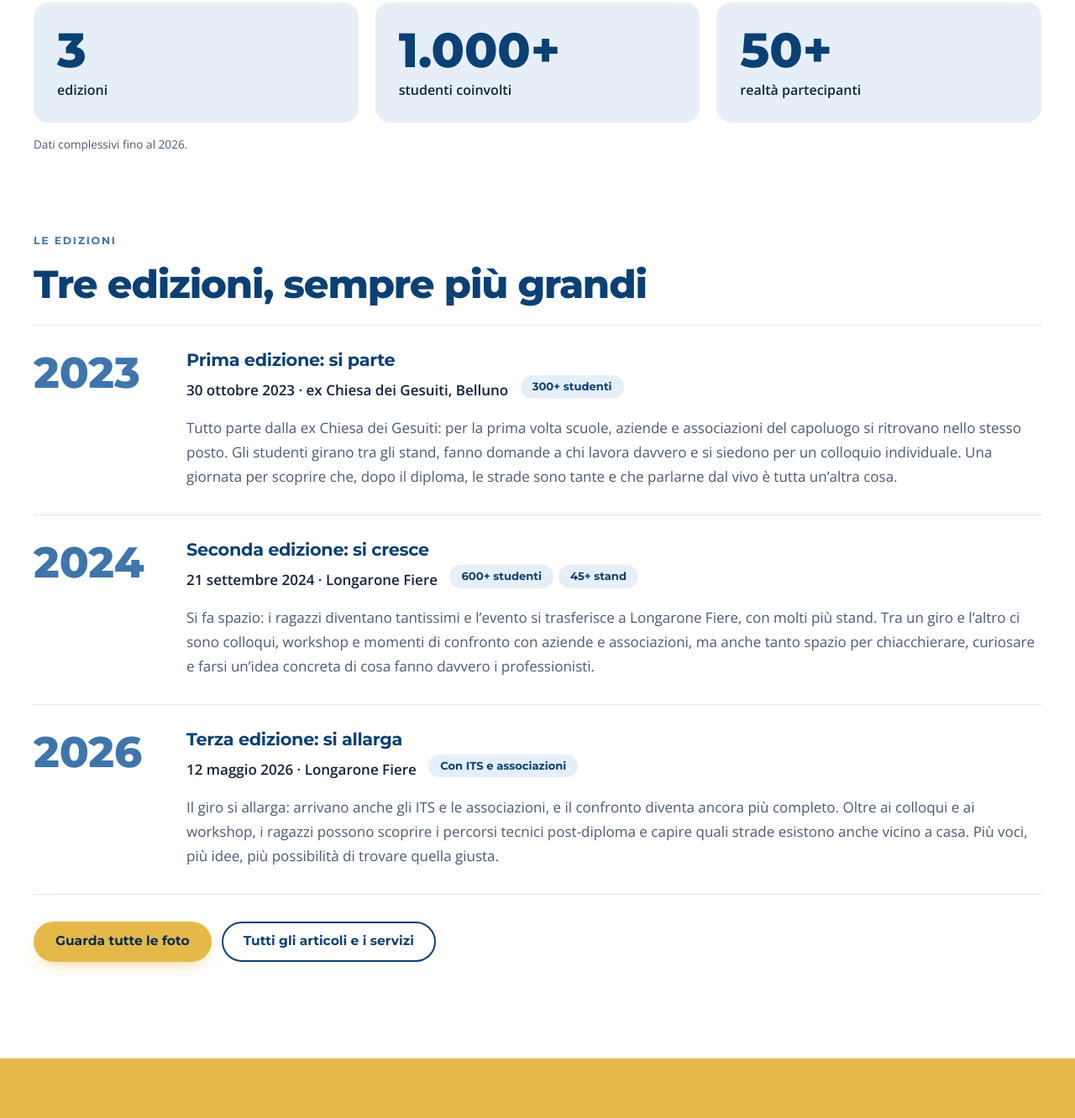
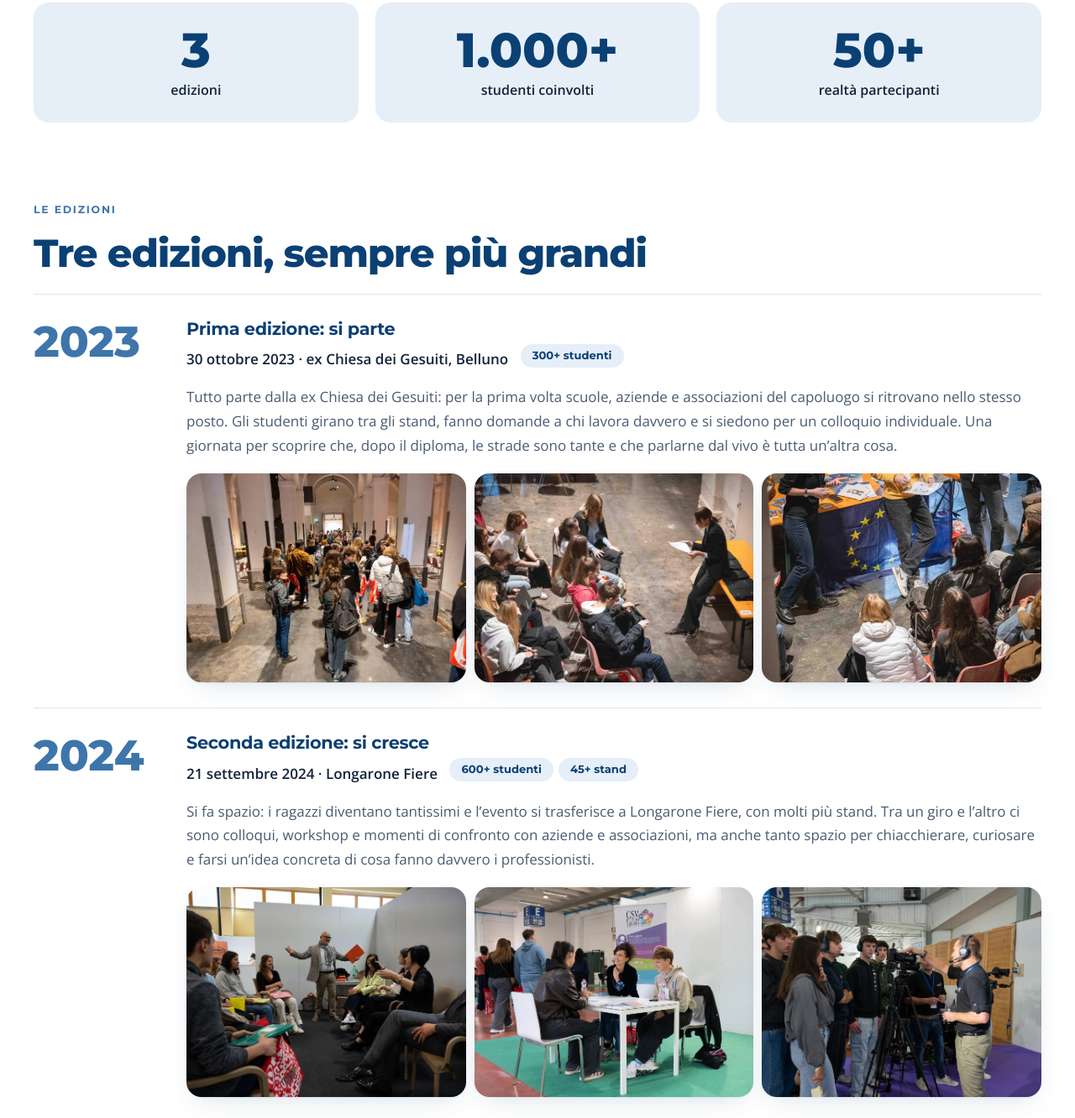
Before and after one commit to Consiglio-Giovanile-Bellunese/site, a plain HTML site: page carriera-360.html in a window 1280 px wide. Shown: the part 2388-3720 px from the top of the page at 84% size. Drawn offline with Linux system fonts and the light colour scheme.

Commit message:
Carriera 360°: numeri centrati, tolta nota sui dati, tre foto sotto ogni edizione
Co-Authored-By: Claude Sonnet 5.5 <noreply@anthropic.com>
Claude-Session: https://claude.ai/code/session_01GShL9oywTaJ6dcBfv2L6Lu

```diff
--- a/carriera-360.html
+++ b/carriera-360.html
@@ -96,11 +96,12 @@
     .c360-lead { max-width: none; }
     .c360-cta-text p { max-width: none; }
     .c360-stats { list-style: none; display: grid; grid-template-columns: repeat(3, 1fr); gap: 20px; margin: 0; padding: 0; }
-    .c360-stats li { display: flex; flex-direction: column; gap: 8px; padding: 28px; border-radius: var(--radius); background: var(--sky); }
+    .c360-stats li { display: flex; flex-direction: column; align-items: center; justify-content: center; text-align: center; gap: 8px; padding: 28px; border-radius: var(--radius); background: var(--sky); }
     .c360-stats strong { font: 800 clamp(2.4rem, 1.8rem + 2.4vw, 3.6rem)/1 var(--font-head); color: var(--cerulean); }
     .c360-stats span { font: 600 1rem/1.3 var(--font-body); color: var(--ink); }
     .c360-stats-note { margin: 14px 0 0; font-size: .85rem; color: var(--muted); }
     @media (max-width: 700px) { .c360-stats { grid-template-columns: 1fr; } }
+      .c360-edition-photos a { display: block; }
   </style>
   <script type="application/ld+json">
   {
@@ -281,7 +282,6 @@
             <li><strong>1.000+</strong><span>studenti coinvolti</span></li>
             <li><strong>50+</strong><span>realtà partecipanti</span></li>
           </ul>
-          <p class="c360-stats-note">Dati complessivi fino al 2026.</p>
         </div>
 
         <div class="c360-block editions" id="edizioni" data-reveal>
@@ -295,6 +295,12 @@
                 <p class="c360-meta">30 ottobre 2023 · ex Chiesa dei Gesuiti, Belluno</p>
                 <span class="c360-fact">300+ studenti</span>
                 <p>Tutto parte dalla ex Chiesa dei Gesuiti: per la prima volta scuole, aziende e associazioni del capoluogo si ritrovano nello stesso posto. Gli studenti girano tra gli stand, fanno domande a chi lavora davvero e si siedono per un colloquio individuale. Una giornata per scoprire che, dopo il diploma, le strade sono tante e che parlarne dal vivo è tutta un’altra cosa.</p>
+
+                <div class="c360-edition-photos">
+                  <a href="carriera-360-foto.html#foto-2023"><img src="assets/img/carriera-2023-11.webp" width="1600" height="1067" loading="lazy" decoding="async" alt="La sala con le colonne, piena di studenti"></a>
+                  <a href="carriera-360-foto.html#foto-2023"><img src="assets/img/carriera-2023-44.webp" width="1600" height="1067" loading="lazy" decoding="async" alt="Una relatrice parla a un gruppo di studenti seduti"></a>
+                  <a href="carriera-360-foto.html#foto-2023"><img src="assets/img/carriera-2023-40.webp" width="1067" height="1600" loading="lazy" decoding="async" alt="Studenti seguono un incontro di orientamento"></a>
+                </div>
               </div>
             </li>
             <li class="c360-edition">
@@ -304,6 +310,12 @@
                 <p class="c360-meta">21 settembre 2024 · Longarone Fiere</p>
                 <span class="c360-fact">600+ studenti</span><span class="c360-fact">45+ stand</span>
                 <p>Si fa spazio: i ragazzi diventano tantissimi e l’evento si trasferisce a Longarone Fiere, con molti più stand. Tra un giro e l’altro ci sono colloqui, workshop e momenti di confronto con aziende e associazioni, ma anche tanto spazio per chiacchierare, curiosare e farsi un’idea concreta di cosa fanno davvero i professionisti.</p>
+
+                <div class="c360-edition-photos">
+                  <a href="carriera-360-foto.html#foto-2024"><img src="assets/img/carriera-incontro.webp" width="1600" height="1067" loading="lazy" decoding="async" alt="Un gruppo di studenti partecipa a un workshop di orientamento"></a>
+                  <a href="carriera-360-foto.html#foto-2024"><img src="assets/img/carriera-orientamento.webp" width="1600" height="1067" loading="lazy" decoding="async" alt="Una studentessa dialoga con i referenti di un’associazione"></a>
+                  <a href="carriera-360-foto.html#foto-2024"><img src="assets/img/carriera-laboratorio.webp" width="1600" height="1067" loading="lazy" decoding="async" alt="Studenti seguono una dimostrazione con una videocamera"></a>
+                </div>
               </div>
             </li>
             <li class="c360-edition">
@@ -313,6 +325,12 @@
                 <p class="c360-meta">12 maggio 2026 · Longarone Fiere</p>
                 <span class="c360-fact">Con ITS e associazioni</span>
                 <p>Il giro si allarga: arrivano anche gli ITS e le associazioni, e il confronto diventa ancora più completo. Oltre ai colloqui e ai workshop, i ragazzi possono scoprire i percorsi tecnici post-diploma e capire quali strade esistono anche vicino a casa. Più voci, più idee, più possibilità di trovare quella giusta.</p>
+
+                <div class="c360-edition-photos">
+                  <a href="carriera-360-foto.html#foto-2026"><img src="assets/img/carriera-2026-a059.webp" width="1600" height="1066" loading="lazy" decoding="async" alt="Uno studente parla con un professionista"></a>
+                  <a href="carriera-360-foto.html#foto-2026"><img src="assets/img/carriera-2026-a004.webp" width="1600" height="1066" loading="lazy" decoding="async" alt="Una studentessa si confronta con una professionista"></a>
+                  <a href="carriera-360-foto.html#foto-2026"><img src="assets/img/carriera-2026-c008.webp" width="1600" height="1066" loading="lazy" decoding="async" alt="Partecipanti seguono un workshop"></a>
+                </div>
               </div>
             </li>
           </ol>
```
